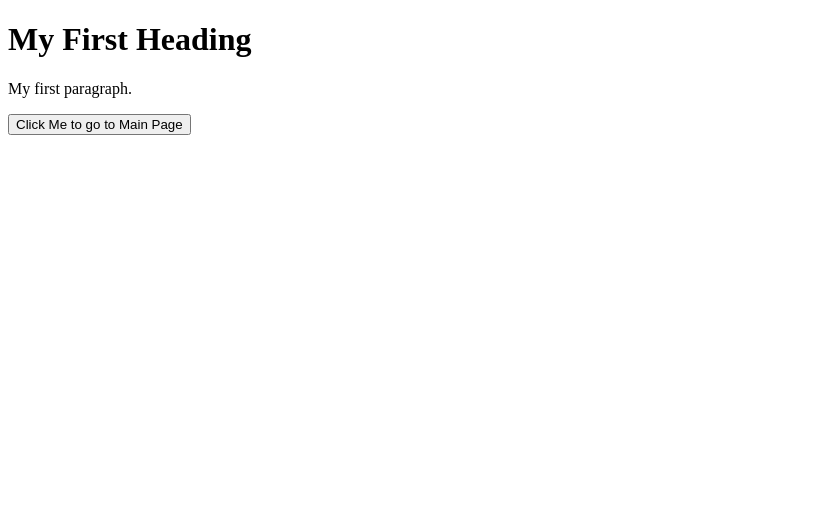
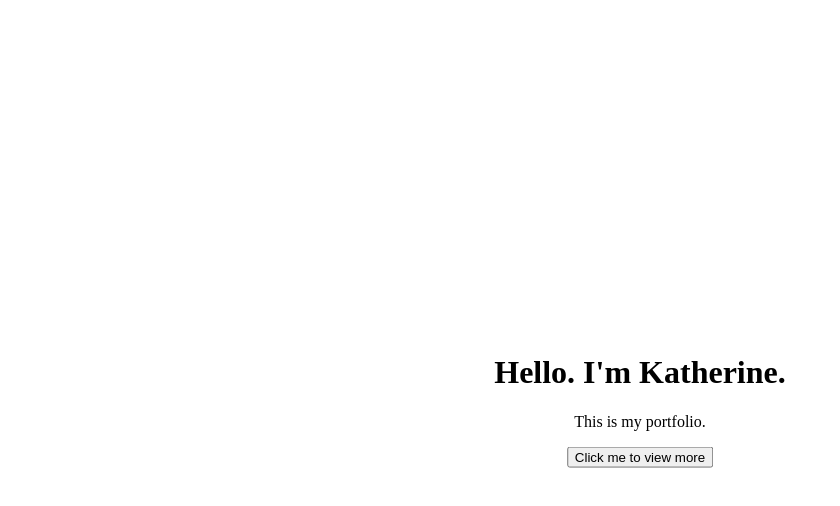
Before and after one commit to k-e-nicholson/k-e-nicholson.github.io, a plain HTML site: page index.html in a window 1280 px wide. Shown: the whole page, without its empty margins (0-840 px from the left). Drawn offline with Linux system fonts and the light colour scheme.

Commit message:
Added UL and style css

```diff
--- a/index.html
+++ b/index.html
@@ -1,9 +1,24 @@
 <!DOCTYPE html>
 <html>
+    <head>
+        <style>
+            .center {
+                text-align: center;
+                margin: 0;
+                position: absolute;
+                top: 50%;
+                left: 50%;
+                -ms-transform: translate(-50%, -50%);
+                transform: translate(-50%, -50%);
+            }
+        </style>
+    </head>
+
     <body>
-        <h1>My First Heading</h1>
-        <p>My first paragraph.</p>
-        <input type="button" value="Click Me to go to Main Page"></input>
+    <div class="center">
+        <h1 text-align="center">Hello. I'm Katherine.</h1>
+        <p>This is my portfolio.</p>
+        <input type="button" value="Click me to view more"></input>
         <script>
             const button = document.querySelector("input");
             const paragraph = document.querySelector("p");
@@ -15,5 +30,6 @@
 "file:///home/katherine/projects/website/k-e-nicholson.github.io/main.html";
             }
         </script>
+    </div>
     </body>
 </html>
--- /dev/null
+++ b/style.css
@@ -0,0 +1,4 @@
+.banner ul {
+    height: 50px;
+    float: right;
+}
```
Also changed, not shown: main.html (+12 -1 lines).
